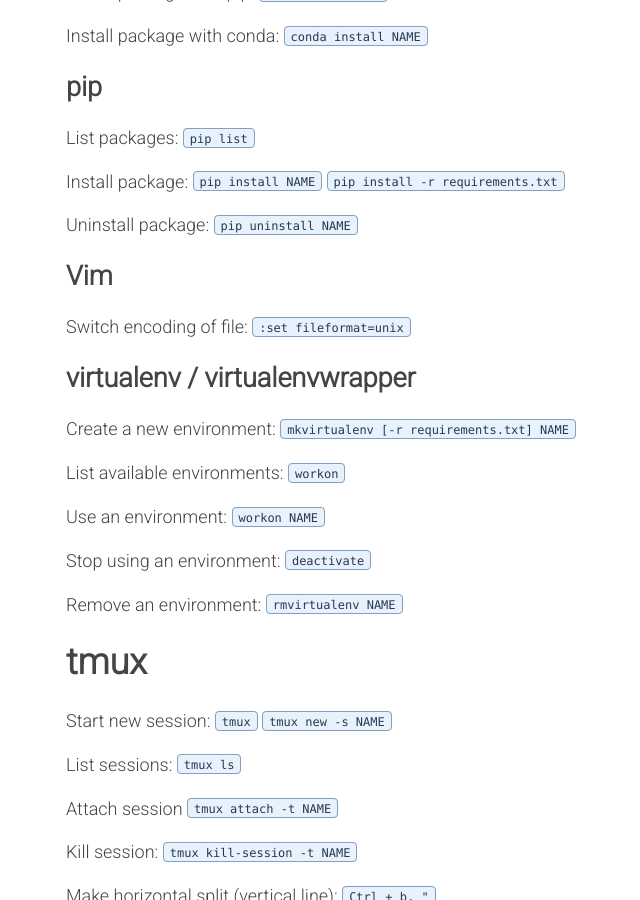
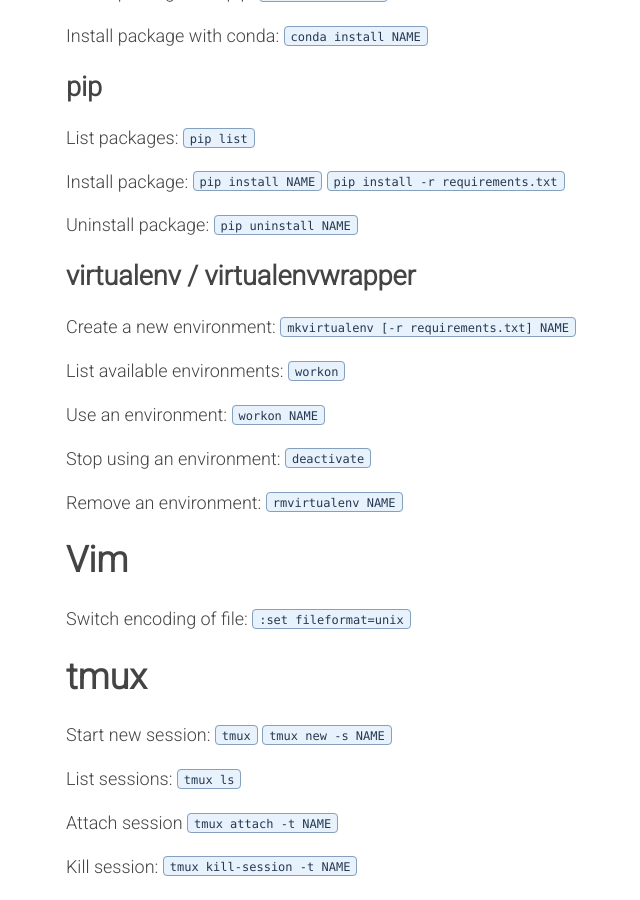
Before and after one commit to benjcunningham/benjcunningham.github.io, a Jekyll site: the page built from _posts/2019-07-27-my-monolithic-cheatsheet.md, in a window 1280 px wide and 900 px high, scrolled down 1726 px. Shown: the whole window, without its empty margins (299-939 px from the left). Built offline with Jekyll 4.4.1, drawn with Linux system fonts in a browser that asks for light colours; some of the changed lines change nothing that is shown.

Commit message:
Make Vim its own heading

```diff
--- a/_posts/2019-07-27-my-monolithic-cheatsheet.md
+++ b/_posts/2019-07-27-my-monolithic-cheatsheet.md
@@ -69,9 +69,6 @@
 
 Uninstall package: `pip uninstall NAME`
 
-## Vim
-
-Switch encoding of file: `:set fileformat=unix`
 
 ## virtualenv / virtualenvwrapper
 
@@ -84,6 +81,10 @@
 Stop using an environment: `deactivate`
 
 Remove an environment: `rmvirtualenv NAME`
+
+# Vim
+
+Switch encoding of file: `:set fileformat=unix`
 
 # tmux
 
```
